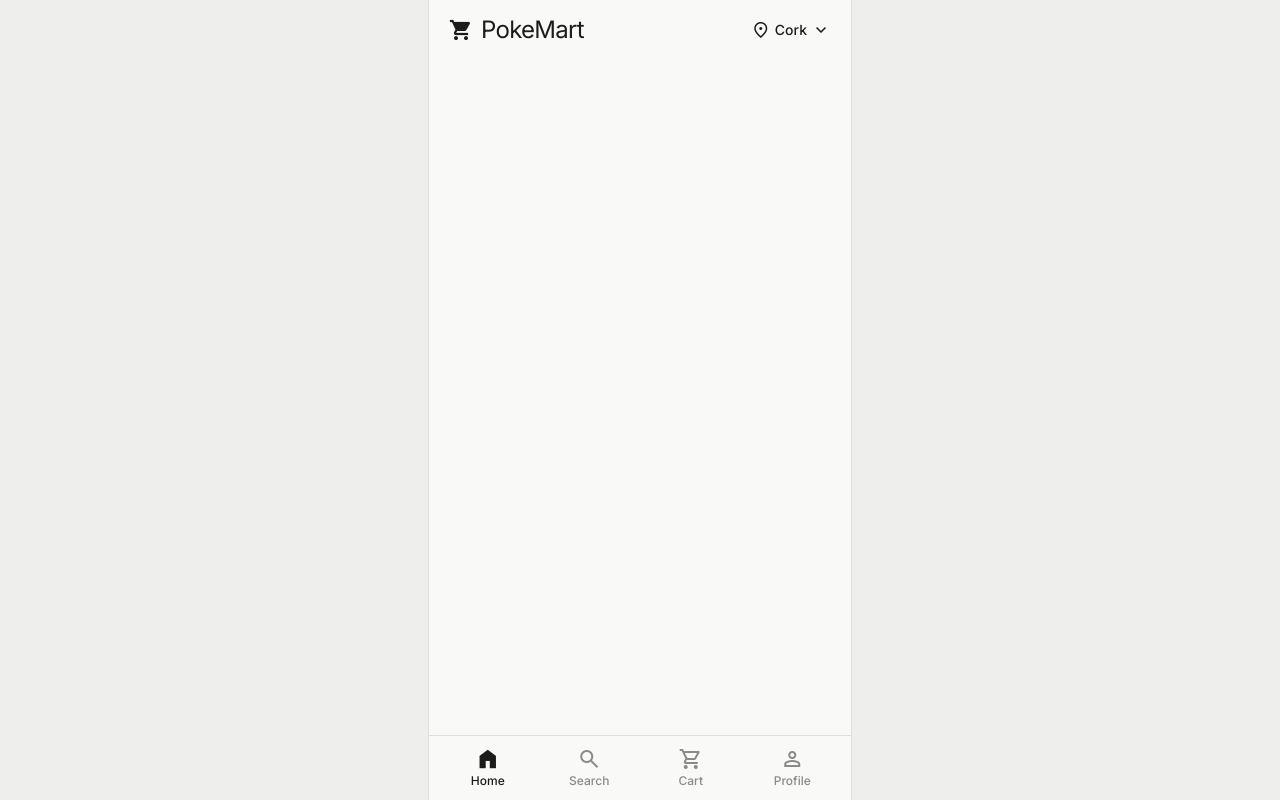
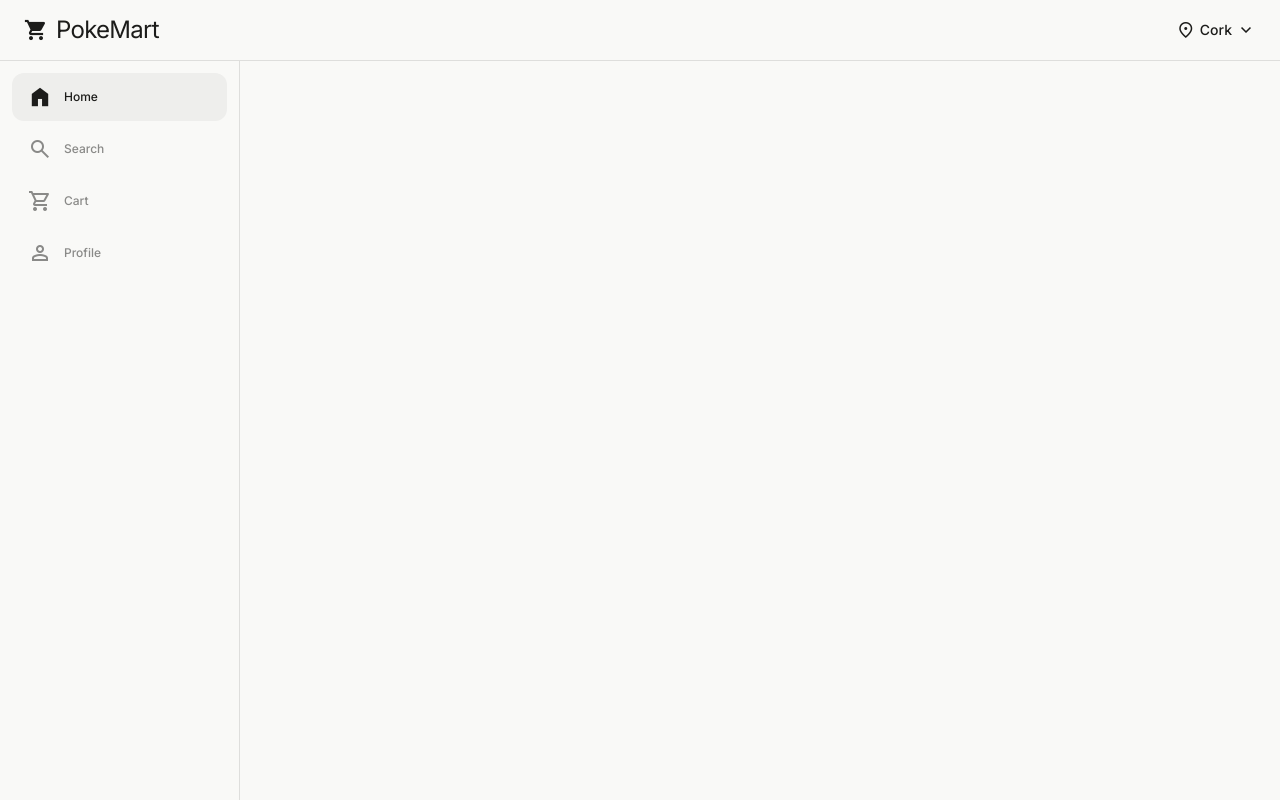
Before and after one commit to Yazzisaurus/PokeMart, an Angular app in the folder frontend/: page /login in a window 1280 px wide. Both pictures are taken after typing "name@example.com", "Sample123" into the empty fields and a click on the button "Log in". Built offline with nearby package versions, Linux system fonts and the light colour scheme.

Commit message:
feat: add desktop layout

```diff
--- a/frontend/src/app/shell/shell.html
+++ b/frontend/src/app/shell/shell.html
@@ -11,13 +11,10 @@
     </div>
   </header>
 
-  <main class="content">
-    <router-outlet />
-  </main>
-
-  <nav class="tab-bar" aria-label="Primary">
+  <div class="body">
+    <nav class="nav" aria-label="Primary">
       <a
-      class="tab"
+        class="item"
         routerLink="/home"
         routerLinkActive="active"
         [routerLinkActiveOptions]="{ exact: true }"
@@ -27,7 +24,7 @@
         <span class="label">Home</span>
       </a>
       <a
-      class="tab"
+        class="item"
         routerLink="/search"
         routerLinkActive="active"
         [routerLinkActiveOptions]="{ exact: true }"
@@ -37,7 +34,7 @@
         <span class="label">Search</span>
       </a>
       <a
-      class="tab"
+        class="item"
         routerLink="/cart"
         routerLinkActive="active"
         [routerLinkActiveOptions]="{ exact: true }"
@@ -47,7 +44,7 @@
         <span class="label">Cart</span>
       </a>
       <a
-      class="tab"
+        class="item"
         routerLink="/profile"
         routerLinkActive="active"
         [routerLinkActiveOptions]="{ exact: true }"
@@ -57,4 +54,9 @@
         <span class="label">Profile</span>
       </a>
     </nav>
+
+    <main class="content">
+      <router-outlet />
+    </main>
   </div>
+</div>
--- a/frontend/src/app/shell/shell.scss
+++ b/frontend/src/app/shell/shell.scss
@@ -1,7 +1,7 @@
 :host {
   display: block;
   min-height: 100dvh;
-  background: var(--mat-sys-surface-container);
+  background: var(--mat-sys-surface);
 }
 
 .shell {
@@ -58,18 +58,26 @@
   margin-inline: 0.125rem;
 }
 
-.content {
+.body {
   display: flex;
   flex: 1;
   flex-direction: column;
   min-height: 0;
 }
 
+.content {
+  display: flex;
+  flex: 1;
+  flex-direction: column;
+  min-height: 0;
+  order: -1;
+}
+
 .content > :not(router-outlet) {
   flex: 1;
 }
 
-.tab-bar {
+.nav {
   display: grid;
   grid-template-columns: repeat(4, minmax(0, 1fr));
   border-top: 0.0625rem solid var(--mat-sys-outline-variant);
@@ -77,7 +85,7 @@
   padding: 0.375rem 0.5rem calc(0.375rem + env(safe-area-inset-bottom, 0rem));
 }
 
-.tab {
+.item {
   display: flex;
   flex-direction: column;
   align-items: center;
@@ -91,7 +99,7 @@
   text-decoration: none;
 }
 
-.tab mat-icon {
+.item mat-icon {
   width: 1.5rem;
   height: 1.5rem;
   font-size: 1.5rem;
@@ -102,11 +110,11 @@
     'opsz' 24;
 }
 
-.tab.active {
+.item.active {
   color: var(--mat-sys-on-surface);
 }
 
-.tab.active mat-icon {
+.item.active mat-icon {
   font-variation-settings:
     'FILL' 1,
     'wght' 500,
@@ -114,20 +122,46 @@
     'opsz' 24;
 }
 
-.tab:focus-visible {
+.item:focus-visible {
   outline: 0.125rem solid var(--mat-sys-on-surface);
   outline-offset: 0.125rem;
 }
 
 @media (min-width: 48rem) {
-  :host {
-    display: flex;
-    justify-content: center;
+  .top {
+    border-bottom: 0.0625rem solid var(--mat-sys-outline-variant);
+    padding-inline: 1.5rem;
   }
 
-  .shell {
-    width: 100%;
-    max-width: 26.5rem;
-    border-inline: 0.0625rem solid var(--mat-sys-outline-variant);
+  .body {
+    flex-direction: row;
+  }
+
+  .content {
+    order: 0;
+  }
+
+  .nav {
+    display: flex;
+    flex-direction: column;
+    gap: 0.25rem;
+    width: 15rem;
+    flex-shrink: 0;
+    border-top: 0;
+    border-right: 0.0625rem solid var(--mat-sys-outline-variant);
+    padding: 0.75rem;
+    padding-bottom: calc(0.75rem + env(safe-area-inset-bottom, 0rem));
+  }
+
+  .item {
+    flex-direction: row;
+    justify-content: flex-start;
+    gap: 0.75rem;
+    min-height: 3rem;
+    padding: 0.75rem 1rem;
+  }
+
+  .item.active {
+    background: var(--mat-sys-surface-container);
   }
 }
```
Lines whose indentation alone changed are shown as unchanged.
